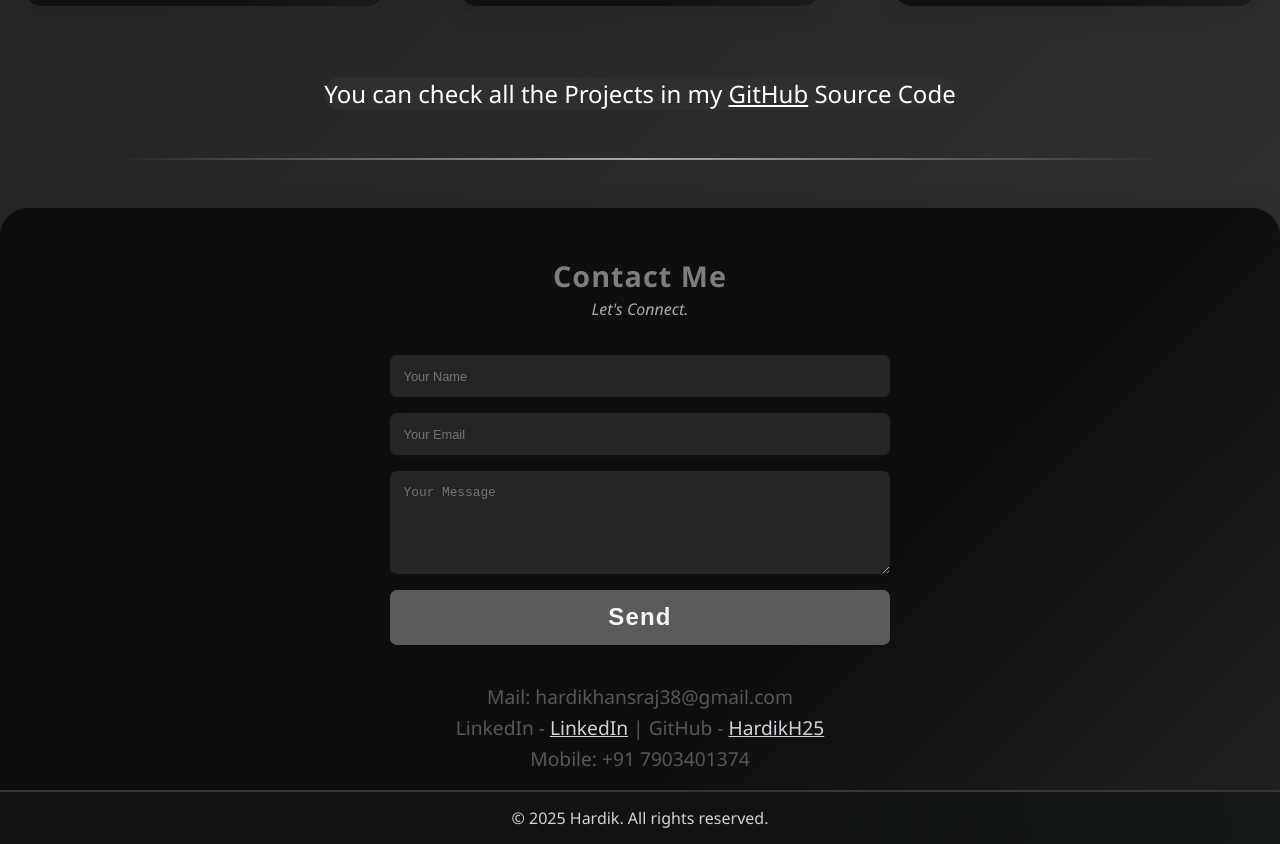
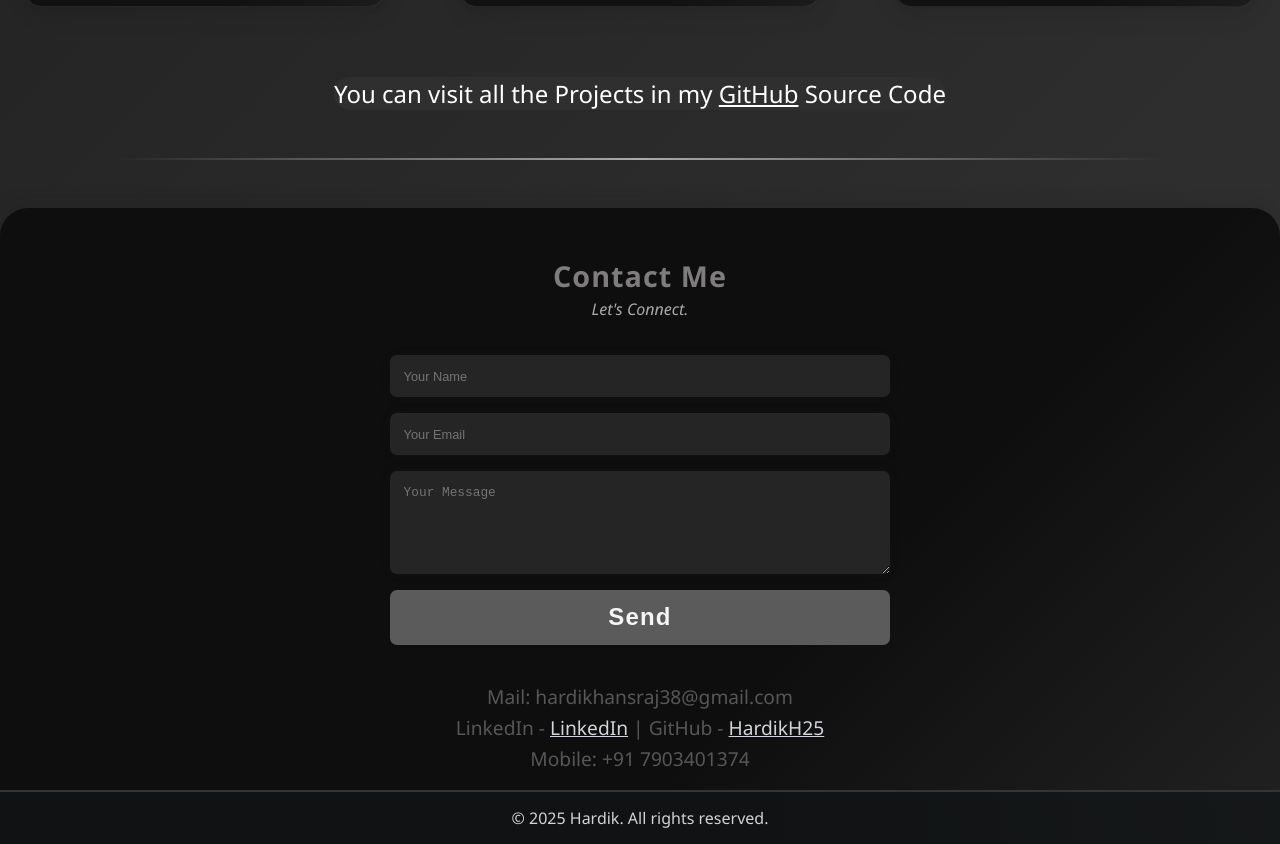
Before and after one commit to HardikH25/Portfolio, a plain HTML site: page index.html in a window 1280 px wide. Shown: the part 3104-3948 px from the top of the page. Drawn offline with Linux system fonts and the light colour scheme.

Commit message:
git visit line changed

```diff
--- a/index.html
+++ b/index.html
@@ -690,7 +690,7 @@
         </div>
         <div class="gitdiv">
             <div class="gitsource">
-                <div> You can check all the Projects in my <a
+                <div> You can visit all the Projects in my <a
                         href="https://github.com/HardikH25/Activities_WebDev">GitHub</a> Source Code</div>
             </div>
         </div>
```
